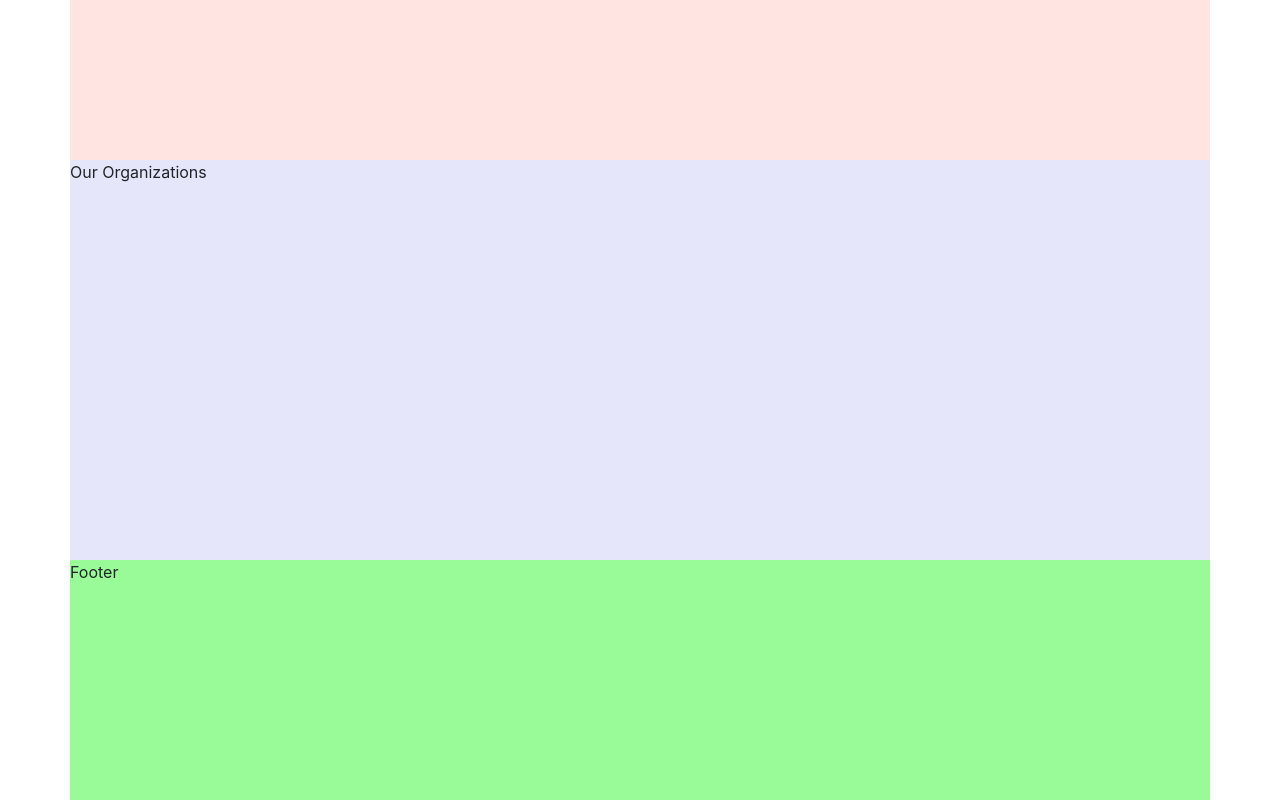
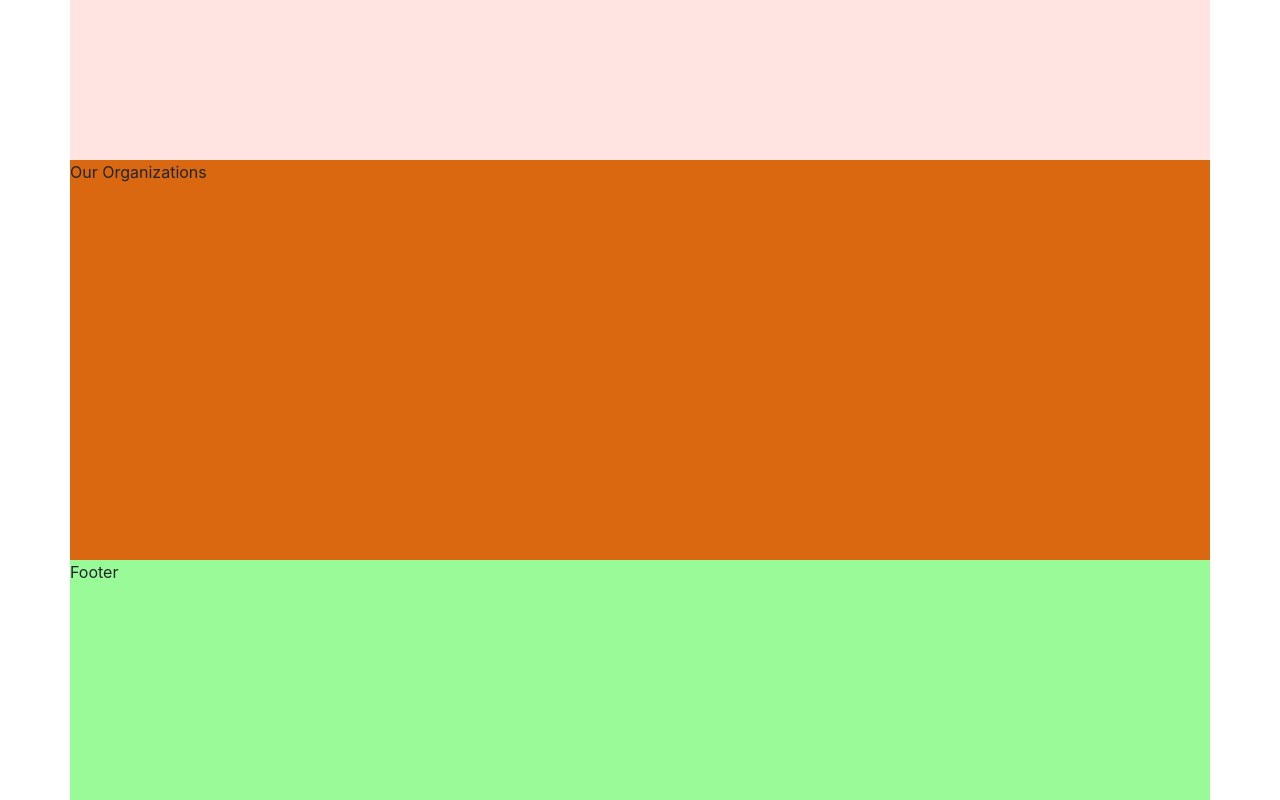
Before and after one commit to dsasse07/essteem-aapi-justice-team, a React (Create React App) app: page / in a window 1280 px wide. Shown: the part 1160-1960 px from the top of the page. Built offline with nearby package versions, Linux system fonts and the light colour scheme.

Commit message:
connected theme colors to App.js

```diff
--- a/src/App.js
+++ b/src/App.js
@@ -5,6 +5,7 @@ import Successes from './components/Successes/Successes';
 import Organizations from './components/Organizations/Organizations'
 import Footer from './components/Footer/Footer'
 import './App.css';
+import './theme/colors.css'
 
 const App = () => {
 
--- a/src/components/Organizations/Organizations.css
+++ b/src/components/Organizations/Organizations.css
@@ -1,4 +1,4 @@
 .organizations-container{
-  background: lavender;
+  background: var(--orange);
   height: 50vh;
 }
```
